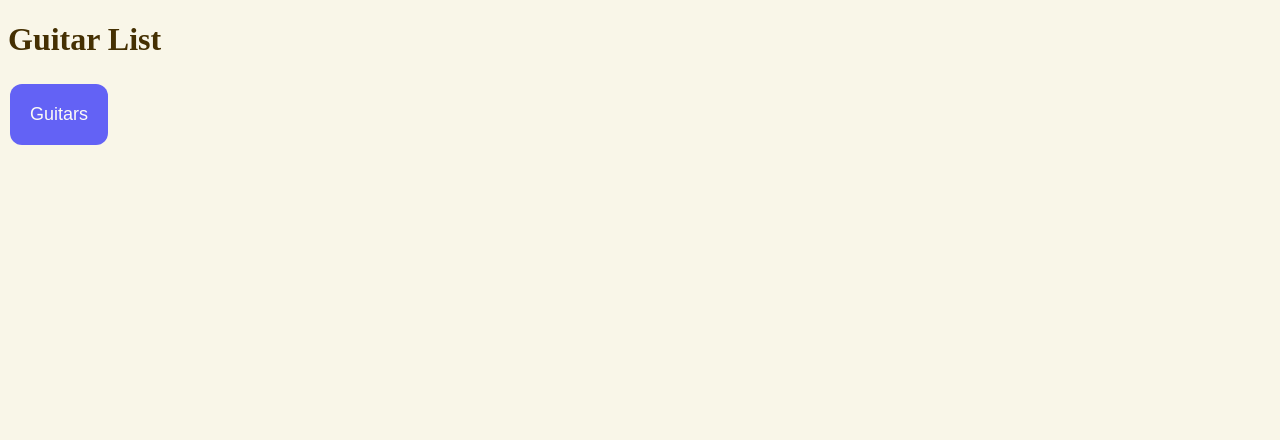
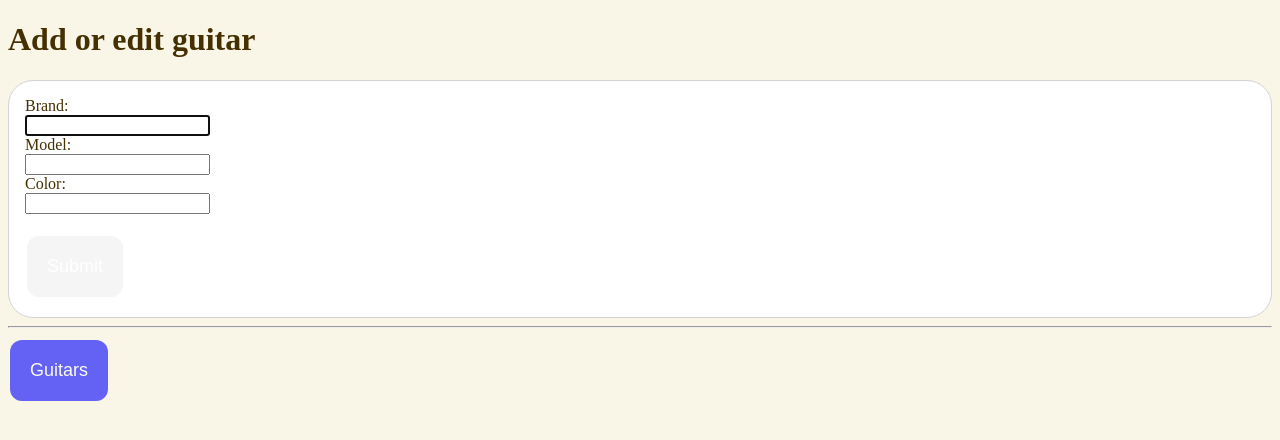
Before and after one commit to TonyMartinsson/rest-api, a website: page client/index.html in a window 1280 px wide. Drawn offline with Linux system fonts and the light colour scheme.

Commit message:
Added a form

```diff
--- a/client/index.html
+++ b/client/index.html
@@ -9,7 +9,21 @@
     <script defer src="./logic.js"></script>
 </head>
 <body>
-    <h1>Guitar List</h1>
+    <h1>Add or edit guitar</h1>
+    <div class="box">
+        <div class="formBox">
+            <form id="form" onsubmit="saveNewGuitar(event)">
+                <label for="brand">Brand:</label><br>
+                <input type="text" id="brand" name="brand" value="" autofocus required><br>
+                <label for="model">Model:</label><br>
+                <input type="text" id="model" name="model" value="" required><br>
+                <label for="color">Color:</label><br>
+                <input type="text" id="color" name="color" value="" required><br><br>
+                <input class="buttons submitButton" type="submit" value="Submit">
+              </form>
+        </div>
+    </div>
+    <hr>
     <div>
         <button class="buttons guitarButton" id="fetchGuitars">Guitars</button>
     </div>
```
